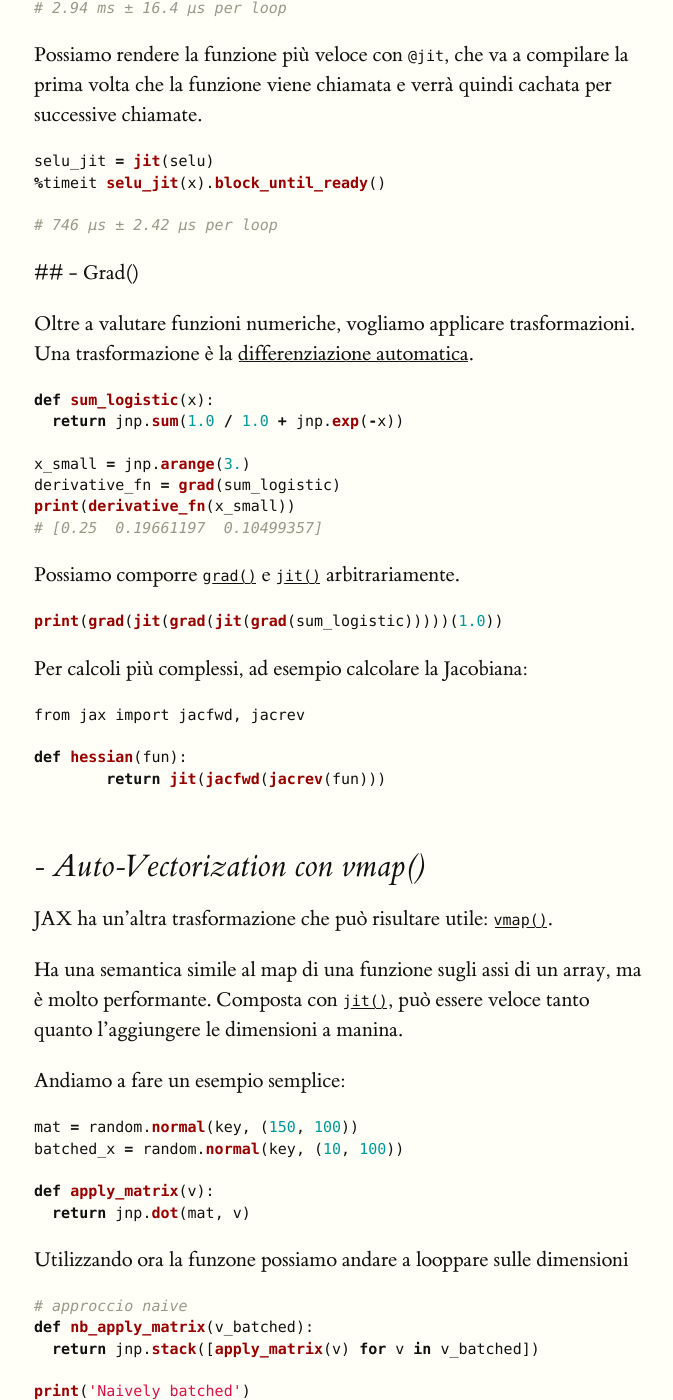
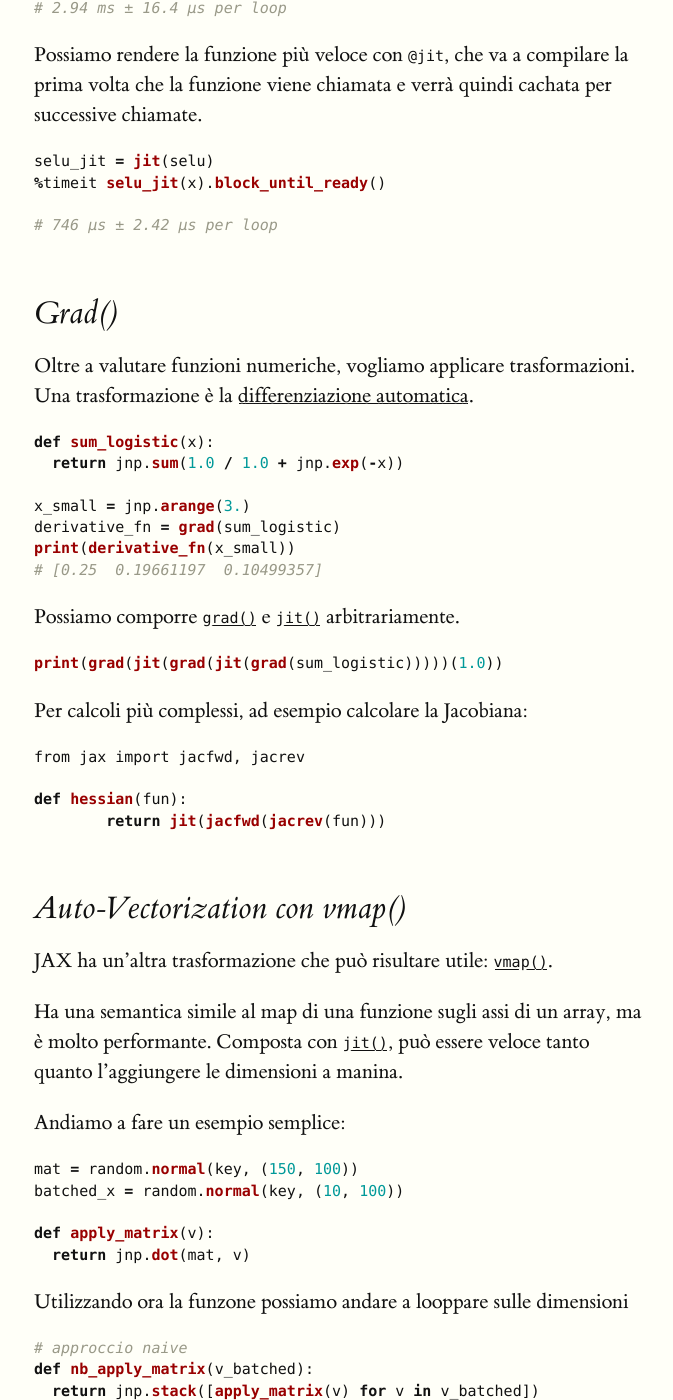
Before and after one commit to banda-larga/uni-notes, a Jekyll site: the page built from notes/jax/index.md, in a window 1280 px wide and 1400 px high, scrolled down 2450 px. Shown: the whole window, without its empty margins (126-799 px from the left). Built offline with Jekyll 4.4.1, drawn with Linux system fonts in a browser that asks for light colours; some of the changed text lies outside the part shown.

Commit message:
added jax correction

````diff
--- a/notes/jax/index.md
+++ b/notes/jax/index.md
@@ -3,9 +3,9 @@ layout: post
 title: JAX
 ---
 
-## - Cos'è JAX
+## Cos'è JAX
 
-Jax è una libreria Python (duh). E' una libreria simile a _Numpy_ ma con alcuni accorgimenti in più. E' sviluppata avendo come obiettivo l'efficienza, cosa che le permette di essere molto performante.
+Jax è una libreria Python (duh). E' una libreria simile a _NumPy_ ma con alcuni accorgimenti in più. E' sviluppata avendo come obiettivo l'efficienza, cosa che le permette di essere molto performante.
 
 Jax usa XLA (Accelerated Linear Algebra - che permette di migliorare la velocità del codice ed avere anche altri miglioramenti anche a livello memoria, ad esempio con BERT aumentano le prestazioni di _7x_ e rende possibile aumentare la batch fino a _5x_) per andare a compilare il codice Numpy e permetterne l'esecuzione su GPUs e TPUs.
 
@@ -13,14 +13,17 @@ Il codice viene compilato "hunder the hood", con le chiamate che vengono compila
 
 Jax permette di compilare anche le proprie funzioni in kernel ottimizzati per XLA, utilizzando una sola funzione.
 
+
 ```python
 import jax.numpy as jnp
 from jax import grad, jit, vmap
 ```
 
+
 ### Moltiplicazione fra Matrici
 
 Una delle differenze principali fra NumPy e JAX è il modo in cui si generano numeri random (vediamo poi bro).
+
 
 ```python
 key = random.PRNGKey(0)
@@ -28,7 +31,9 @@ x = random.normal(key, (10,))
 print(x)
 ```
 
+
 Moltiplichiamo ora due matrici molto grandi:
+
 
 ```python
 size = 3000
@@ -39,7 +44,9 @@ x = random.normal(key, (size, size), dtype=jnp.float32)
 # 489 ms ± 2.08 ms per loop
 ```
 
+
 JAX NumPy ha funzioni che funzionano su Array regolari:
+
 
 ```python
 import numpy as np
@@ -49,7 +56,9 @@ x = np.random.normal(size=(size, size)).astype(np.float32)
 # 435 ms ± 1.73 ms per loop
 ```
 
+
 E' più lento perché deve trasferire i dati sulla GPU ogni volta. Possiamo assicurarci che un array sia on device con [`device_put()`](https://jax.readthedocs.io/en/latest/_autosummary/jax.device_put.html#jax.device_put).
+
 
 ```python
 from jax import device_put
@@ -61,6 +70,7 @@ x = device_put(x)
 # 428 ms ± 899 µs per loop
 ```
 
+
 Il comportamento di [`device_put()`](https://jax.readthedocs.io/en/latest/_autosummary/jax.device_put.html#jax.device_put) è lo stesso della funzione jit(lambda x: x) ma è più veloce.
 
 ### Funzioni
@@ -71,9 +81,10 @@ Avendo una GPU - o anche TPU queste funzioni saranno molto più performanti che
 - [`grad()`](https://jax.readthedocs.io/en/latest/_autosummary/jax.grad.html#jax.grad), per le derivate
 - [`vmap()`](https://jax.readthedocs.io/en/latest/_autosummary/jax.vmap.html#jax.vmap), vettorizzazione automatica o batching
 
-## - Jit()
+## Jit()
 
 JAX si può eseguire su quel che si vuole. Comunque, negli esempi finora visti JAX va ad eseguire un'operazione alla volta. Se si ha una sequenza di operazioni, possiamo utilizzare il decoratore `@jit` per compilare più operazioni insieme utilizzando XLA:
+
 
 ```python
 def selu(x, alpha=1.67, lambda=1.05):
@@ -85,7 +96,9 @@ x = random.normal(key, (100000,))
 # 2.94 ms ± 16.4 µs per loop
 ```
 
+
 Possiamo rendere la funzione più veloce con `@jit`, che va a compilare la prima volta che la funzione viene chiamata e verrà quindi cachata per successive chiamate.
+
 
 ```python
 selu_jit = jit(selu)
@@ -94,7 +107,8 @@ selu_jit = jit(selu)
 # 746 µs ± 2.42 µs per loop
 ```
 
- ## - Grad()
+
+## Grad()
 
 Oltre a valutare funzioni numeriche, vogliamo applicare trasformazioni. Una trasformazione è la [differenziazione automatica](https://en.wikipedia.org/wiki/Automatic_differentiation).
 
@@ -110,11 +124,14 @@ print(derivative_fn(x_small))
 
 Possiamo comporre  [`grad()`](https://jax.readthedocs.io/en/latest/_autosummary/jax.grad.html#jax.grad) e [`jit()`](https://jax.readthedocs.io/en/latest/_autosummary/jax.jit.html#jax.jit) arbitrariamente.
 
+
 ```python
 print(grad(jit(grad(jit(grad(sum_logistic)))))(1.0))
 ```
 
+
 Per calcoli più complessi, ad esempio calcolare la Jacobiana:
+
 
 ```python
 from jax import jacfwd, jacrev
@@ -123,13 +140,15 @@ def hessian(fun):
 	return jit(jacfwd(jacrev(fun)))
 ```
 
-## - Auto-Vectorization con vmap()
+
+## Auto-Vectorization con vmap()
 
 JAX ha un'altra trasformazione che può risultare utile: [`vmap()`](https://jax.readthedocs.io/en/latest/_autosummary/jax.vmap.html#jax.vmap).
 
 Ha una semantica simile al map di una funzione sugli assi di un array, ma è molto performante. Composta con [`jit()`](https://jax.readthedocs.io/en/latest/_autosummary/jax.jit.html#jax.jit), può essere veloce tanto quanto l'aggiungere le dimensioni a manina.
 
 Andiamo a fare un esempio semplice:
+
 
 ```python
 mat = random.normal(key, (150, 100))
@@ -139,7 +158,9 @@ def apply_matrix(v):
   return jnp.dot(mat, v)
 ```
 
+
 Utilizzando ora la funzone possiamo andare a looppare sulle dimensioni
+
 
 ```python
 # approccio naive
@@ -151,6 +172,7 @@ print('Naively batched')
 # 1.4 ms ± 766 ns per loop
 ```
 
+
 ```python
 @jit
 def b_apply_matrix(v_batched):
@@ -161,7 +183,9 @@ print('Manually batched')
 # 10.9 µs ± 20.5 ns per loop
 ```
 
+
 Supponiamo di avere una funzione più complessa, senza batching. Possiamo usare vmap per aggiungere batching automaticamente:
+
 
 ```python
 @jit
@@ -173,6 +197,7 @@ print('Auto-vectorized with vmap')
 # 32.5 µs ± 44.2 ns per loop
 ```
 
+
 ## JAX vs NumPy
 
 JAX è un noto cantante italiano. Usare JAX con efficacia richiede sforzi mentali, bisogna spremere le meningi.
@@ -180,6 +205,7 @@ JAX è un noto cantante italiano. Usare JAX con efficacia richiede sforzi mental
 - JAX fornisce un'interfaccia simile a NumPy.
 - Attraverso la duck-typing, gli array JAX possono essere usati come quelli NumPy.
 - Rispetto agli array NumPy, gli array JAX sono sempre _immutable_.
+
 
 ```python
 import matplotlib.pyplot as plt
@@ -190,6 +216,7 @@ y_np = 2 * np.sin(x_np) * np.cos(x_np)
 plt.plot(x_np, y_np)
 ```
 
+
 ```python
 import jax.numpy as jnp
 
@@ -198,19 +225,24 @@ y_jnp = 2 * jnp.sin(x_jnp) * jnp.cos(x_jnp)
 plt.plot(x_jnp, y_jnp)
 ```
 
+
 Gli array sono differenti proprio a livello di tipiii:
+
 
 ```python
 type(x_np)
 # numpy.ndarray
 ```
 
+
 ```python
 type(x_jnp)
 # jax.interpreters.xla._DeviceArray
 ```
 
+
 Gli array in JAX abbiamo detto che sono immutabili:
+
 
 ```python
 # NumPy: mutable arrays
@@ -225,7 +257,9 @@ x[0] = 10
 # TypeError: '<class 'jax.interpreters.xla._DeviceArray'>'
 ```
 
+
 Se vogliamo cambiare gli elementi, in JAX dobbiamo creare una copia:
+
 
 ```python
 y = x.at[0].set(10)
@@ -235,6 +269,7 @@ print(y)
 # [10  1  2  3  4  5  6  7  8  9]
 ```
 
+
 ## To Jit or not to Jit
 
 - Di default JAX esegue le operazioni una alla volta, in sequenza
@@ -242,6 +277,7 @@ print(y)
 - Non tutto il codice JAX può essere compilato, gli array devono avere dimensioni statiche e conosciute al tempo della compilazione
 
 Prendiamo una funzione che normalizza le righe di una matrice 2D:
+
 
 ```python
 import jax.numpy as jnp
@@ -251,15 +287,18 @@ def norm(X):
   return X / X.std(0)
 ```
 
+
 ```python
 from jax import jit
 norm_compiled = jit(norm)
 ```
 
+
 ```python
 np.random.seed(1701)
 X = jnp.array(np.random.rand(10000, 10))
 ```
+
 
 ```python
 %timeit norm(X).block_until_ready()
@@ -269,7 +308,9 @@ X = jnp.array(np.random.rand(10000, 10))
 # 1000 loops, best of 3: 452 µs per loop
 ```
 
+
 Se invece andiamo a scrivere una funzione le cui dimensioni dell'input array non sono conosciute a compile time
+
 
 ```python
 def get_negatives(x):
@@ -282,11 +323,13 @@ jit(get_negatives)(x)
 # IndexError
 ```
 
+
 Se cerchiamo di decorare la funzione manco fosse la cappella sistina con jit ci vien fuori un bell'errore: siamo definitivamente scemi.
 
 ### Jit... ancora... e basta
 
 Se vogliamo vedere come la funzione è codificata in jax, la jaxpr per essere brevi e concisi, basta che usiamo `jax.make_jaxpr`:
+
 
 ```python
 from jax import make_jaxpr
@@ -301,11 +344,13 @@ make_jaxpr(f)(x, y)
 #      e = culo etc...
 ```
 
+
 ### Static vs Traced
 
 Così come i valori possono essere static o traced, anche le espressioni idem.
 
 Operazioni statiche: compile-time, operazioni traced: run-time (in XLA).
+
 
 ```python
 import jax.numpy as jnp
@@ -320,9 +365,11 @@ f(x)
 # ConcretizationTypeError: tracer value
 ```
 
+
 Anche se x è traced, x.shape è static. Quando usiamo l'array di jnp su un valore statico, diventa traced, e non possiamo usarlo in una funzione tipo `reshape()` che richiede un input statico.
 
 Un buon pattern è usare numpy per operazioni che devono essere statiche:
+
 
 ```python
 from jax import jit
@@ -337,4 +384,5 @@ f(x)
 # DeviceArray([1., 1., 1., 1., 1., 1.], dtype=float32)
 ```
 
+
 Per questo quando si usa JAX ci serve anche NumPy. Va usato un po' di tutto di questi tempi.
````
